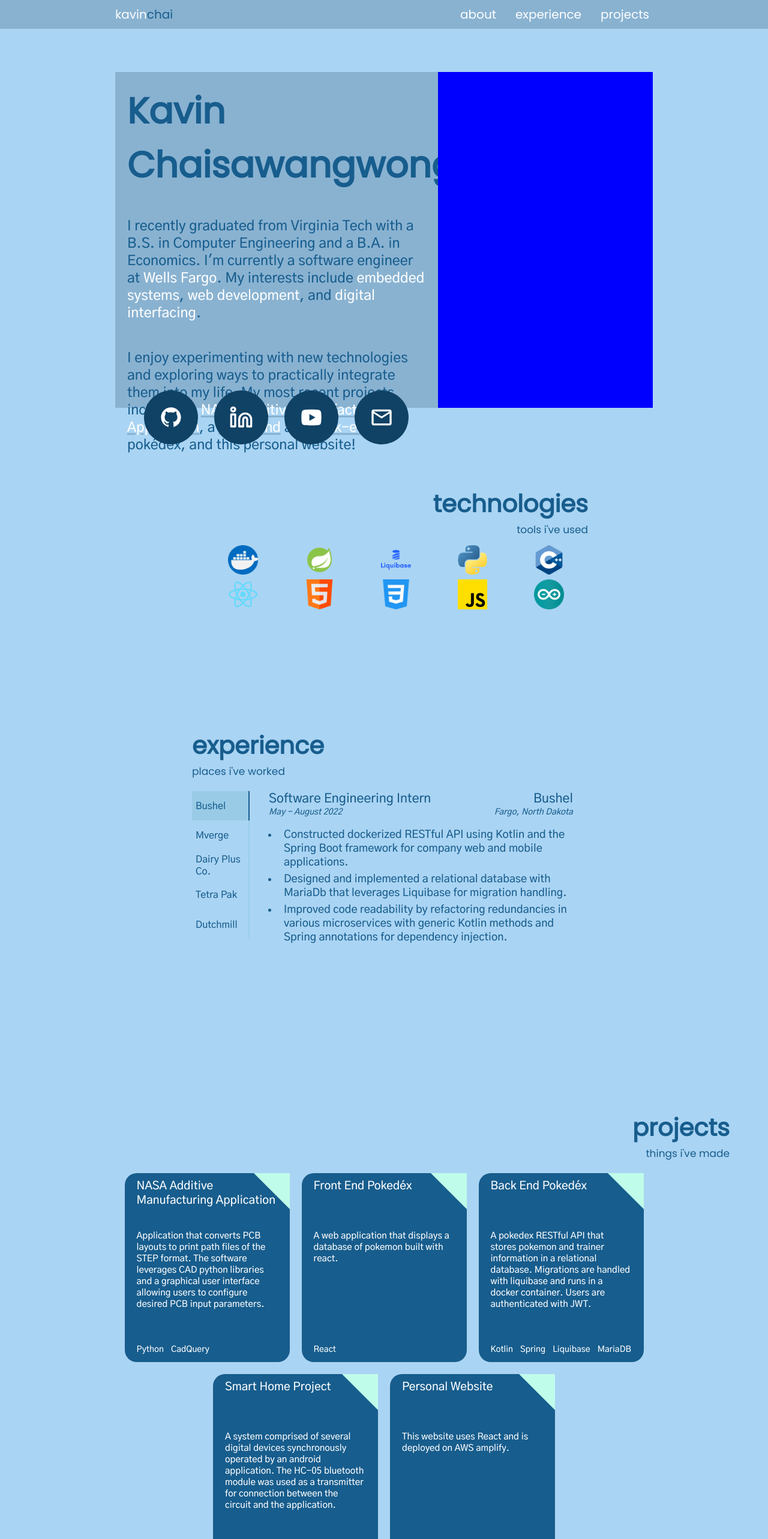
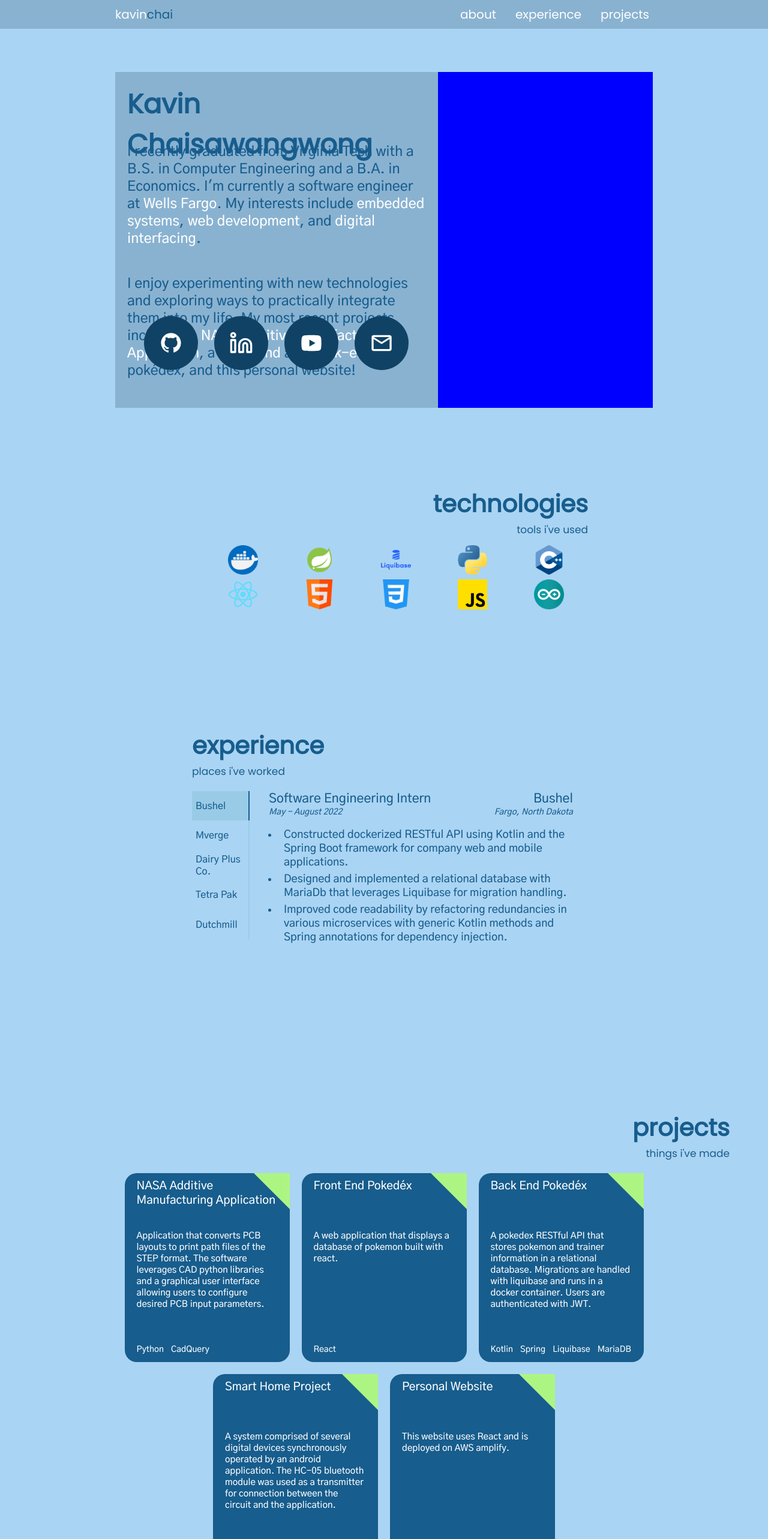
Before and after one commit to kavinchai/v2, a React (Create React App) app: page / in a window 1280 px wide. Shown: the top 2566 px of the page at 60% size. Built offline with nearby package versions, Linux system fonts and the light colour scheme.

Commit message:
Removed popup in about section if resolution is lower than 1400px

```diff
--- a/src/css/About.css
+++ b/src/css/About.css
@@ -38,22 +38,21 @@
 }
 
 .aboutTxt1 {
+  height: 10%;
   width: 100%;
   display: flex;
 
   padding: 20px;
   font-weight: bold;
+  font-size: 280%;
   color: var(--secondary-txt-color);
 }
 
 .aboutTxtEng {
-  /* background-color: green; */
-  font-size: 60px;
   font-family: var(--heading-font);
 }
 
 .aboutTxtTh {
-  font-size: 60px;
   font-family: var(--thai-font);
 }
 
@@ -132,10 +131,16 @@
   color: white;
 }
 
+@media (max-width: 1400px) {
+  .popup {
+    display: none;
+  }
+}
+
 .popup {
   position: absolute;
   z-index: 1;
-  top: calc(100% - 230px);
+  top: calc(100% - 250px);
   left: calc(45% - 5px);
   transform: translateX(-50%);
   padding: 8px;
--- a/src/css/ProjectCard.css
+++ b/src/css/ProjectCard.css
@@ -16,16 +16,16 @@
 .projCardComponent::before {
   content: "";
   position: absolute;
-  top: 0;
+  top: -0.2px;
   right: 0;
   width: 0;
   height: 0;
   border-left: 60px solid transparent;
   border-top: 60px solid var(--primary-bg-color);
-  animation: gradientLm 4s infinite alternate linear;
+  animation: gradient 4s infinite alternate linear;
 }
 
-@keyframes gradientDm {
+@keyframes gradient {
   0% {
     border-top-color: #ee6055;
   }
@@ -40,24 +40,6 @@
   }
   100% {
     border-top-color: #ff9b85;
-  }
-}
-
-@keyframes gradientLm {
-  0% {
-    border-top-color: #a5b4b0;
-  }
-  25% {
-    border-top-color: #87a89b;
-  }
-  50% {
-    border-top-color: #c3ffec;
-  }
-  75% {
-    border-top-color: #76b3bf;
-  }
-  100% {
-    border-top-color: #d2ffd8;
   }
 }
 
--- a/src/index.css
+++ b/src/index.css
@@ -1,6 +1,7 @@
 @import url("https://fonts.googleapis.com/css2?family=Poppins:wght@300;400&display=swap");
 @import url('https://fonts.googleapis.com/css2?family=Prompt:wght@300&family=Ubuntu:wght@300&display=swap');
 @import url('https://fonts.googleapis.com/css2?family=Gothic+A1:wght@500&display=swap');
+
 :root {
   --primary-bg-color: #aad4f3;
   --secondary-bg-color: #86b9df;
```
